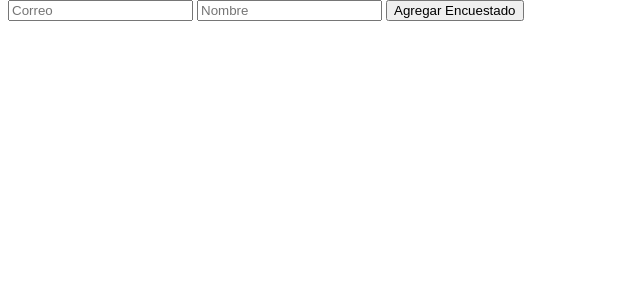
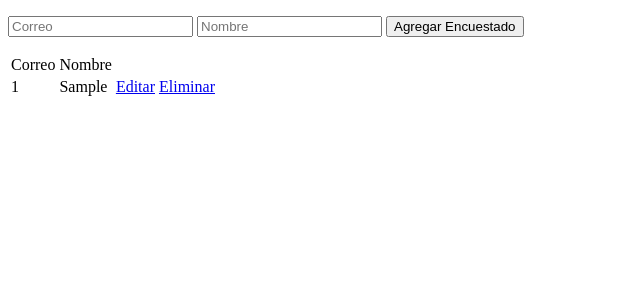
Before and after one commit to AlzZ88/ProyectoIS2, a Flask app: page /encuestados in a window 1280 px wide. Shown: the part 98-398 px from the top of the page, without its empty margins (0-640 px from the left). Run offline with Flask 2, Linux system fonts and the light colour scheme; tables that the repository leaves empty or names only in its code hold one stand-in row (values such as "Sample post"); some libraries are stand-ins or nearby versions.

Commit message:
Se puede eliminar encuestados desde la web hacia la bd

```diff
--- a/Morri/app.py
+++ b/Morri/app.py
@@ -12,6 +12,42 @@ mysql = MySQL(app)
 def home():
     return render_template("index.html")
 
+@app.route('/encuestados')
+def encuestados():
+    cur = mysql.connection.cursor()
+    cur.execute('SELECT * FROM Encuestados')
+    data = cur.fetchall()
+    return render_template("encuestados.html", encuestados = data)#'encuestados'
+
+@app.route('/nuevo_enc', methods=['POST'])
+def nuevo_enc():
+    if request.method == 'POST':
+        correo = request.form['correo']
+        nombre = request.form['nombre']
+        cur = mysql.connection.cursor()
+        cur.execute('INSERT INTO Encuestados (correo,nombre) VALUES (%s,%s)',(correo,nombre))
+        mysql.connection.commit()
+    return redirect(url_for('encuestados'))
+
+@app.route('/editar_encuestado/<email>')
+def get_encuestado(email):
+    cur = mysql.connection.cursor()
+    cur.execute('SELECT * FROM Encuestados WHERE email = %s', [email])
+    data = cur.fetchall()
+    return render_template('e-encuestado.html', encuestado = data[0])
+
+@app.route('/eliminar_encuestado/<email>')
+def elim_encuestado(email):
+    cur = mysql.connection.cursor()
+    cur.execute('DELETE FROM Encuestados WHERE correo = %s',[email])
+    mysql.connection.commit()
+    return redirect(url_for('encuestados'))
+
+@app.route('/encuestas')
+def encuestas():
+    return render_template("encuestas.html")#'encuestas'
+
+
 @app.route('/crearencuesta')
 def crearencuesta():
     return render_template("crearencuesta.html")
@@ -25,23 +61,9 @@ def nuevaEnc():
         print(desc)
     return render_template("encuestas.html")
 
-@app.route('/nuevo_enc', methods=['POST'])
-def nuevo_enc():
-    if request.method == 'POST':
-        correo = request.form['correo']
-        nombre = request.form['nombre']
-        cur = mysql.connection.cursor()
-        cur.execute('INSERT INTO Encuestados (correo,nombre) VALUES (%s,%s)',(correo,nombre))
-        mysql.connection.commit()
-    return redirect(url_for('encuestados'))
 
-@app.route('/encuestas')
-def encuestas():
-    return render_template("encuestas.html")#'encuestas'
 
-@app.route('/encuestados')
-def encuestados():
-    return render_template("encuestados.html")#'encuestados'
+
 
 if __name__ == '__main__':
     app.run(debug=True)
--- /dev/null
+++ b/Morri/templates/e_encuestado.html
@@ -0,0 +1,6 @@
+
+<form action="">
+    <input type="text" name="correo" placeholder="Correo" value="{{ encuestado.0 }}">
+    <input type="text" name="nombre" placeholder="Nombre" value="{{ encuestado.1 }}">
+    <button type="submit"> Agregar Encuestado</button>
+</form>
--- a/Morri/templates/encuestados.html
+++ b/Morri/templates/encuestados.html
@@ -17,13 +17,34 @@
         <a href="#"> LogOut</a>
 
 	</nav>
-
+    <p>
     <form action="/nuevo_enc", method="POST">
         <input type="text" name="correo" placeholder="Correo">
         <input type="text" name="nombre" placeholder="Nombre">
         <button type="submit"> Agregar Encuestado</button>
     </form>
+    </p>
 
+    <table>
+        <thead>
+            <tr>
+                <td>Correo</td>
+                <td>Nombre</td>
+            </tr>
+        </thead>
+        <tbody>
+          {% for encuestado in encuestados %}
+            <tr>
+                <td>{{ encuestado.0 }}</td> <!--muestra nombre-->
+                <td>{{ encuestado.1 }}</td> <!--muestra correo-->
+                <td>
+                    <a href="/editar_encuestado/{{ encuestado.0 }}">Editar</a>
+                    <a href="/eliminar_encuestado/{{ encuestado.0 }}">Eliminar</a>
+                </td>
+            </tr>
+          {% endfor%}
+        </tbody>
+    </table>
     <!--<div>
         <nav>
             <button> Agregar Nuevo encuestado</button>
```
Also changed, not shown: Morri/templates/nuevo_encuestado.html (deleted, +0 -10 lines).
